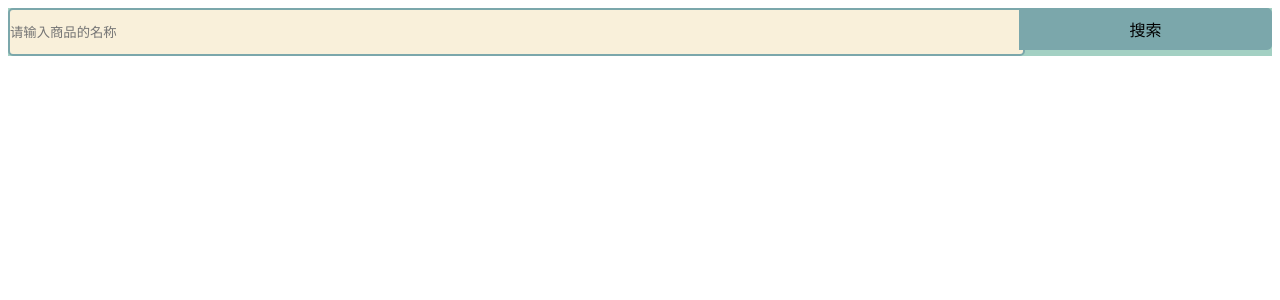
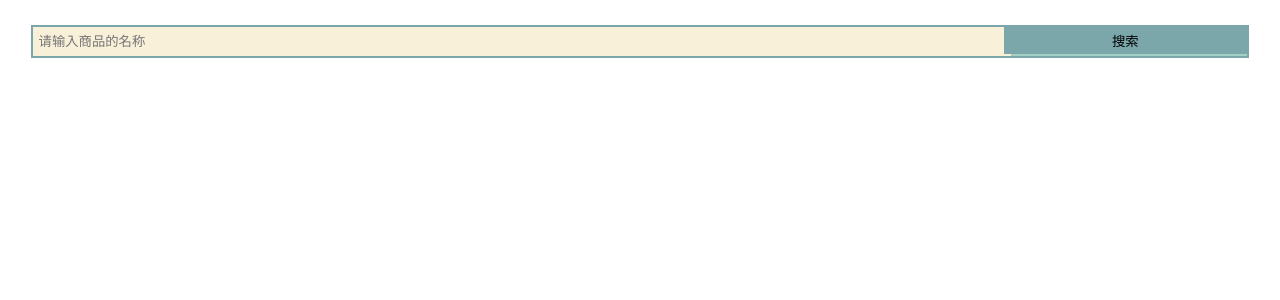
Before and after one commit to lidbcode/quanduoduo, a Django app: page /dwxk/index/ in a window 1280 px wide. Shown: the top 300 px of the page. Run offline with Django 3.2, Linux system fonts and the light colour scheme; data that the repository does not hold is empty.

Commit message:
the frist commit

```diff
--- a/dwxk/static/css/index.css
+++ b/dwxk/static/css/index.css
@@ -4,30 +4,27 @@
 /*搜索框*/
 .search-box {
   position: relative;
-  width: 100%;
-  margin: 0 auto;
+  width: 96%;
+  margin: 2% auto;
   background: #A3D0C3;
+  border: 2px solid #7BA7AB;
 }
 .search-box input {
   width: 80%;
-  height: 42px;
-  padding-left: 0;
-  border: 2px solid #7BA7AB;
-  border-radius: 5px;
-  outline: none;
+  height: 2em;
+  padding-left: 0.4em;
+  border : 0;
   background: #F9F0DA;
   color: #9E9C9C;
 }
 .search-box button {
   position: absolute;
   top: 0;
-  left: 80%;
+  right: 0;
   width: 20%;
-  height: 42px;
-  font-size: 16px;
-  border: none;
+  height: 2em;
+  border: 0;
   background: #7BA7AB;
-  border-radius: 0 5px 5px 0;
   cursor: pointer;
 }
 /*商品列表*/
```
